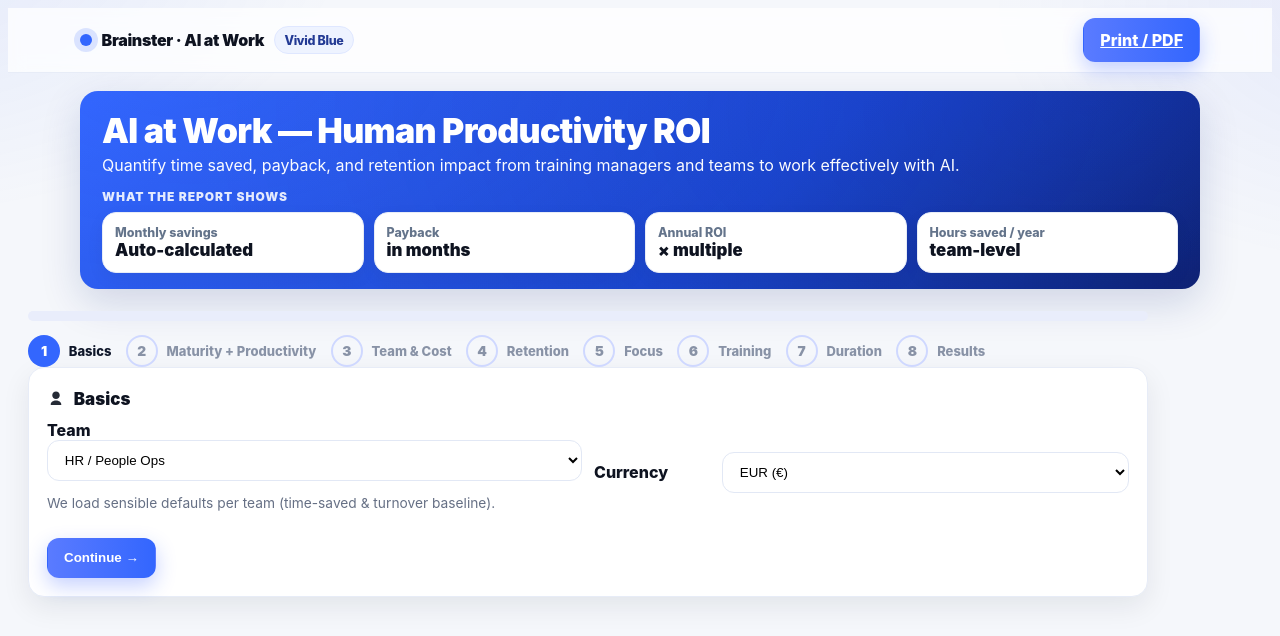
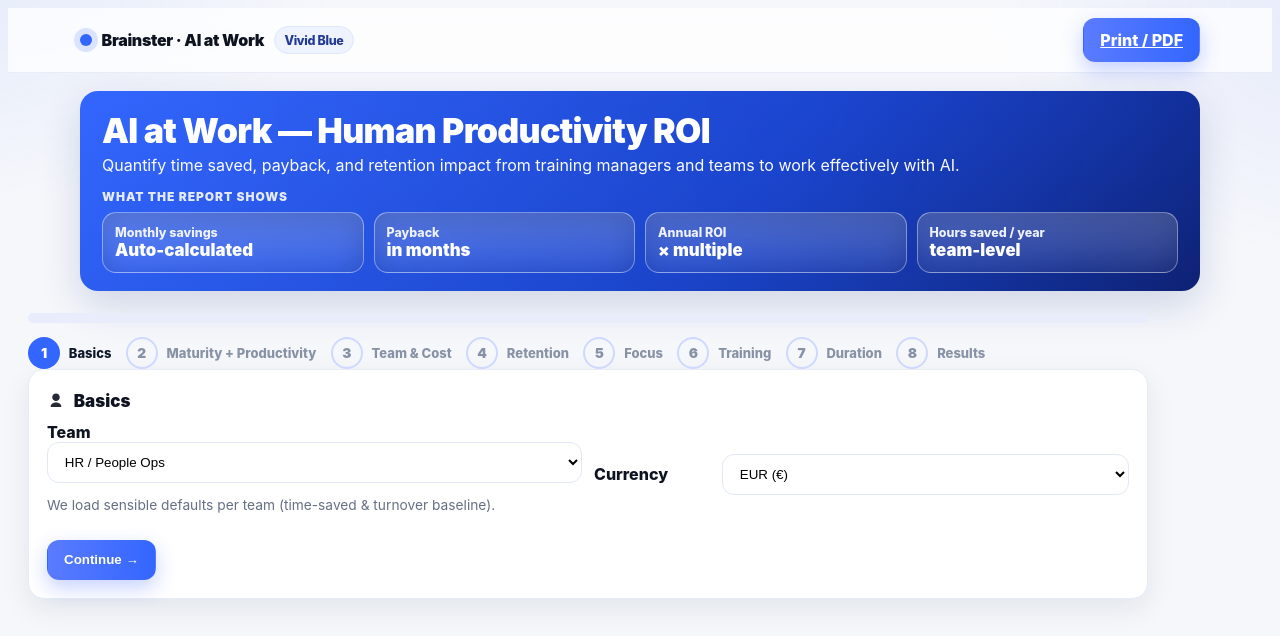
Before and after one commit to powerstephen/brainster-human-ai-roi, a Next.js app: page / in a window 1280 px wide. Shown: the top 636 px of the page. Built offline with nearby package versions, Linux system fonts and the light colour scheme.

Commit message:
Update globals.css

```diff
--- a/app/globals.css
+++ b/app/globals.css
@@ -53,7 +53,7 @@ body{
     linear-gradient(135deg, var(--brand) 0%, var(--brand-2) 60%, #0B1C60 100%);
 }
 .hero--slim{ margin:18px 0 16px; }
-.hero-inner--slim{ padding:22px 22px 16px; }
+.hero-inner--slim{ padding:22px 22px 18px; }
 .hero-inner--slim h1{
   margin:0 0 6px; font-size:34px; line-height:1.06; font-weight:900; letter-spacing:-.02em;
 }
@@ -72,26 +72,14 @@ body{
 @media (min-width: 960px){
   .hero-stats-grid{ grid-template-columns:repeat(4,minmax(0,1fr)); }
 }
-
-/* WHITE BOXES (updated) */
 .hero-stat-tile{
-  background:#ffffff;
-  color:#0E1320;
-  border:1px solid var(--line);
-  border-radius:14px;
-  padding:12px;
-  box-shadow:0 6px 18px rgba(0,0,0,.05);
+  background:linear-gradient(180deg, rgba(255,255,255,.25) 0%, rgba(255,255,255,.08) 100%);
+  border:1px solid rgba(255,255,255,.35);
+  border-radius:14px; padding:12px;
+  box-shadow:0 10px 28px rgba(6,18,70,.22) inset;
 }
-.hero-stat-tile .t{
-  font-size:.78rem;
-  color:#64748B;
-  font-weight:800;
-}
-.hero-stat-tile .v{
-  font-weight:900;
-  font-size:1.05rem;
-  color:#0E1320;
-}
+.hero-stat-tile .t{font-size:.78rem; color:#EEF2FF; font-weight:800}
+.hero-stat-tile .v{font-weight:900; font-size:1.05rem; color:#ffffff}
 
 /* SECTIONS */
 .section{margin:22px 0}
@@ -137,7 +125,15 @@ body{
 .kpi .title{font-size:.76rem; color:#64748B; font-weight:800; margin-top:2px}
 .kpi .value{font-weight:900; font-size:1.16rem}
 
-/* MATURITY SCALE */
+/* SLIDER TICKS / TOOLTIP */
+.ticks{display:flex;justify-content:space-between;margin-top:.4rem}
+.tick{width:2px;height:10px;background:#D7DFFF;border-radius:2px}
+.tick.big{height:14px;background:#B9C7FF}
+.tooltip{position:relative;display:inline-flex;align-items:center;gap:.35rem;font-size:.9rem}
+.tooltip .tip{position:absolute;top:120%;left:0;z-index:5;min-width:260px;background:#0B0F19;color:#fff;padding:.62rem .72rem;border-radius:10px;box-shadow:0 8px 20px rgba(10,22,70,.22);display:none}
+.tooltip:hover .tip{display:block}
+
+/* MATURITY SCALE (1–10 clickable) */
 .maturity-scale{
   display:flex; flex-wrap:wrap; gap:6px; margin-top:8px;
 }
```
